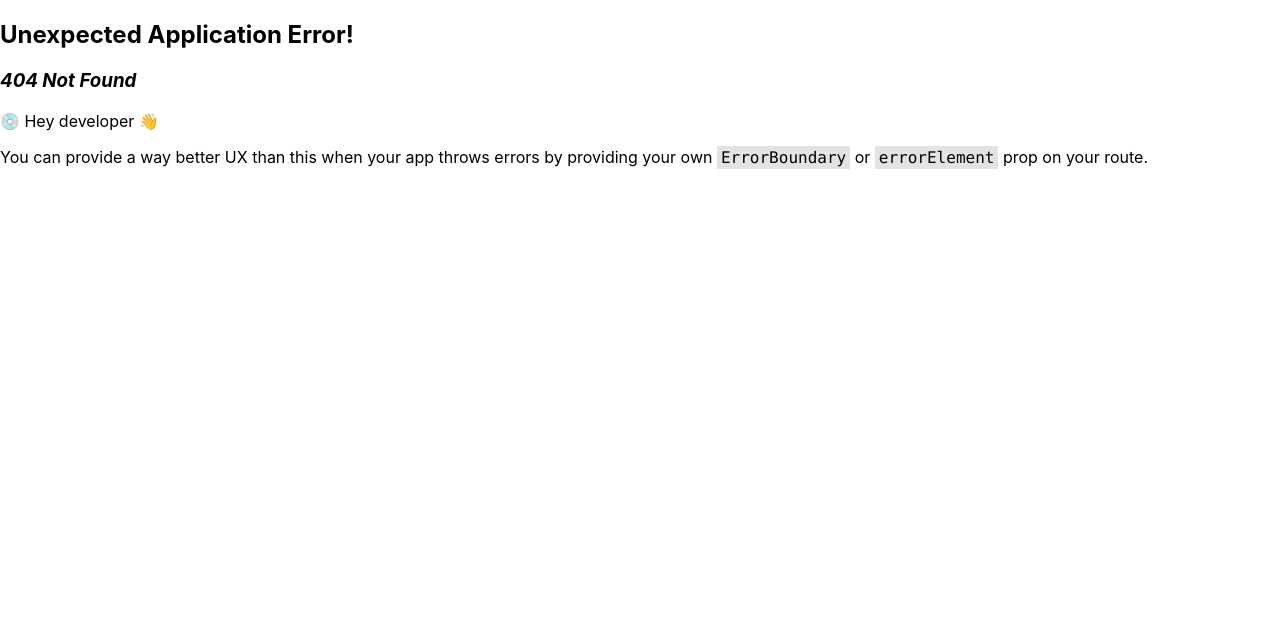
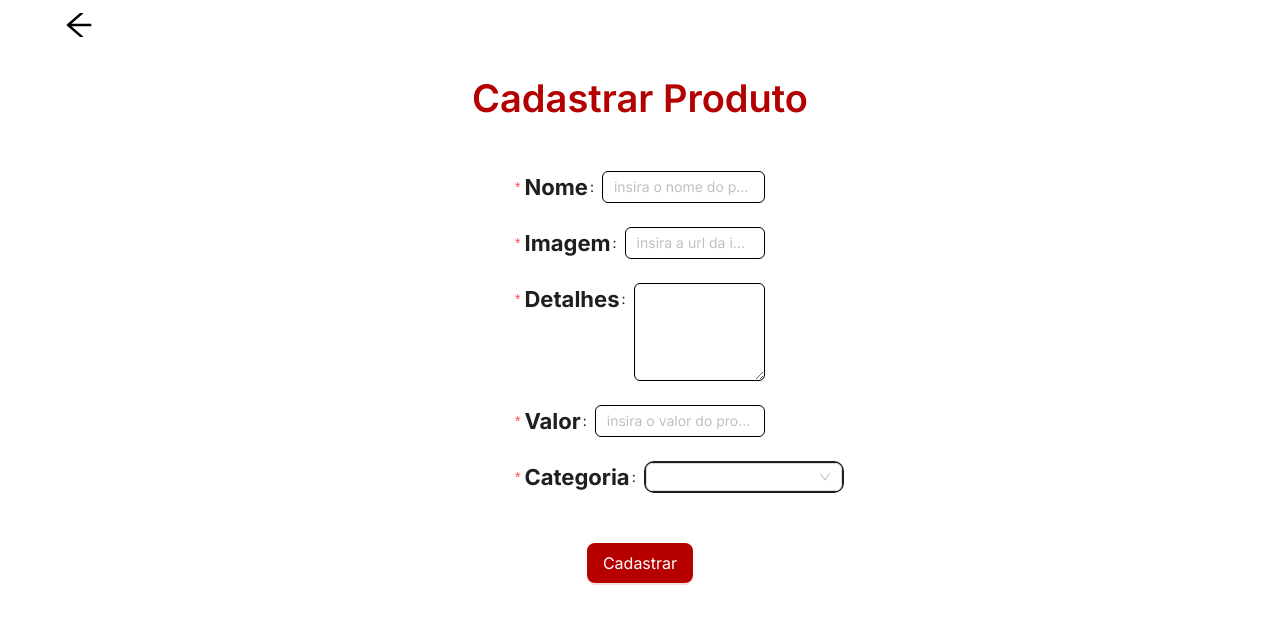
Before and after one commit to Kaue-C-Matos/aiqfarma-tcc, a React (Create React App) app in the folder front-end/: page /cadastrar in a window 1280 px wide. Before the commit this address had no page. Shown: the top 624 px of the page. Built offline with nearby package versions, Linux system fonts and the light colour scheme.

Commit message:
Concluído o cadastro de produtos

```diff
--- a/front-end/package.json
+++ b/front-end/package.json
@@ -11,6 +11,7 @@
     "axios": "^1.6.8",
     "react": "^18.3.1",
     "react-dom": "^18.3.1",
+    "react-number-format": "^5.4.0",
     "react-router-dom": "^6.23.1",
     "react-scripts": "5.0.1",
     "web-vitals": "^2.1.4"
--- a/front-end/src/App.js
+++ b/front-end/src/App.js
@@ -6,6 +6,7 @@ import React from 'react';
 import { ConfigProvider } from 'antd';
 import Catalogo from './pages/Catalogo.js';
 import PedidosRecebidos from "./pages/PedidosRecebidos.js";
+import CadastrarProdutos from "./pages/CadastrarProdutos.js";
 
 function App() {
 
@@ -29,6 +30,10 @@ function App() {
       {
         path: "/pedidos",
         element: <PedidosRecebidos/>
+      },
+      {
+        path: "/cadastrar",
+        element: <CadastrarProdutos/>
       }
     ])
 
--- /dev/null
+++ b/front-end/src/pages/CadastrarProdutos.js
@@ -0,0 +1,79 @@
+import { ArrowLeftOutlined } from '@ant-design/icons';
+import {Typography } from 'antd';
+import { Form, Input, Select } from 'antd';
+import { Button } from 'antd';
+import { useNavigate } from 'react-router-dom';
+import { NumericFormat } from 'react-number-format';
+import axios from 'axios';
+const { TextArea } = Input;
+const {Title} = Typography;
+
+function CadastrarProdutos(){
+  const navigate = useNavigate()
+
+  async function onFinish(valores){
+    let valorFormatado = parseFloat(valores.valor.replace('R$', '').replace(',', '.',).trim())
+
+    await axios.post('http://localhost:3000/imagem', {
+      imagem: valores.imagem,
+      descricao: `Imagem do(a) ${valores.nome}`
+    })
+    .then(response =>{
+      const imagemId = response.data.idimagem
+
+      return axios.post('http://localhost:3000/produtos', {
+        nome: valores.nome,
+        preco: valorFormatado,
+        descricao: valores.detalhes,
+        categoria: valores.categoria,
+        id_farmacia: 1,
+        id_imagem: imagemId
+      })
+    })
+
+    navigate('/produtos')
+  }
+
+  const label = {fontSize: 22}
+
+  return(
+    <div style={{display:"flex", flexDirection:"column", alignItems:"center"}}>
+      <div style={{ width: "90%", display: "flex", justifyContent: "flex-start", margin: 10 }}>
+        <ArrowLeftOutlined onClick={() => navigate("/produtos")} style={{ fontSize: "30px" }} />
+      </div>
+      <Title level={1} style={{marginBottom:"50px", display:"flex", justifyContent:"center", textAlign:"center", color:"#B30101"}}>
+        Cadastrar Produto
+      </Title>
+
+      <Form style={{width:250}} onFinish={onFinish}>
+        <Form.Item required name="nome" label={<label style={label}><b>Nome</b></label>}>
+          <Input data-nome minLength={5} maxLength={100} placeholder="insira o nome do produto" style={{borderColor: "#000"}} />
+        </Form.Item>
+
+        <Form.Item required name="imagem" label={<label style={label}><b>Imagem</b></label>}>
+         <Input type='url' placeholder="insira a url da imagem" style={{borderColor: "#000"}}/>
+        </Form.Item>
+
+        <Form.Item required name="detalhes" label={<label style={label}><b>Detalhes</b></label>}>
+          <TextArea minLength={10} maxLength={1000} rows={4} required style={{borderColor: "#000"}}/>
+        </Form.Item>
+
+        <Form.Item required name="valor" label={<label style={label}><b>Valor</b></label>}>
+          <NumericFormat prefix='R$ ' decimalScale={2} decimalSeparator=',' valueIsNumericString customInput={Input} allowNegative={false} placeholder="insira o valor do produto" required style={{borderColor: "#000"}}/>
+        </Form.Item>
+
+        <Form.Item required name="categoria" label={<label style={label}><b>Categoria</b></label>}>
+          <Select style={{width:"200px", border: "2px solid", borderRadius: 10}}>
+            <Select.Option value="Medicamento">Medicamento</Select.Option>
+            <Select.Option value="Higiene">Higiene</Select.Option>
+          </Select>
+        </Form.Item>
+
+        <Form.Item style={{display:"flex", alignItems:"center", justifyContent:"center", margin:"50px"}}>
+          <Button type="primary" htmlType='submit' size='large'>Cadastrar</Button>
+        </Form.Item>
+      </Form>
+    </div>
+  )
+}
+export default CadastrarProdutos
--- a/front-end/src/pages/produtosCadastrados.js
+++ b/front-end/src/pages/produtosCadastrados.js
@@ -40,7 +40,7 @@ function ProdutosCadastrados() {
             </div>
             <Title type="primary" style={{color: "#B60000", textAlign: "center"}}>Produtos Cadastrados</Title>
             <Button type="dashed" icon={<PlusSquareFilled/>} iconPosition={"position"}
-            style={btnCadastrar}>
+            style={btnCadastrar} onClick={()=>navigate("/cadastrar")}>
                 Cadastrar novo<br/>produto
             </Button>
             <div>
```
Also changed, not shown: 1 other file (tests, documents, lock files or other folders).
